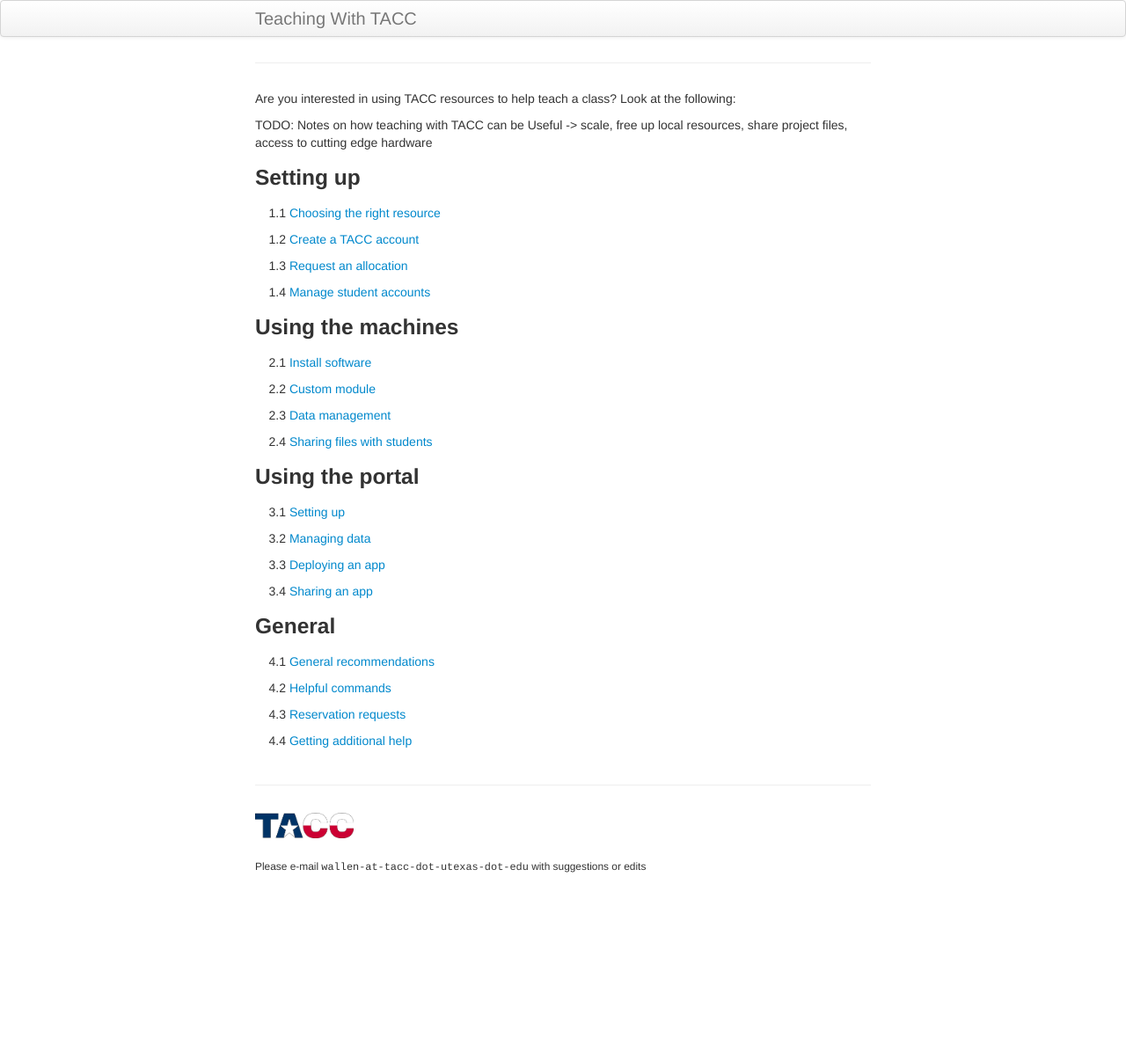
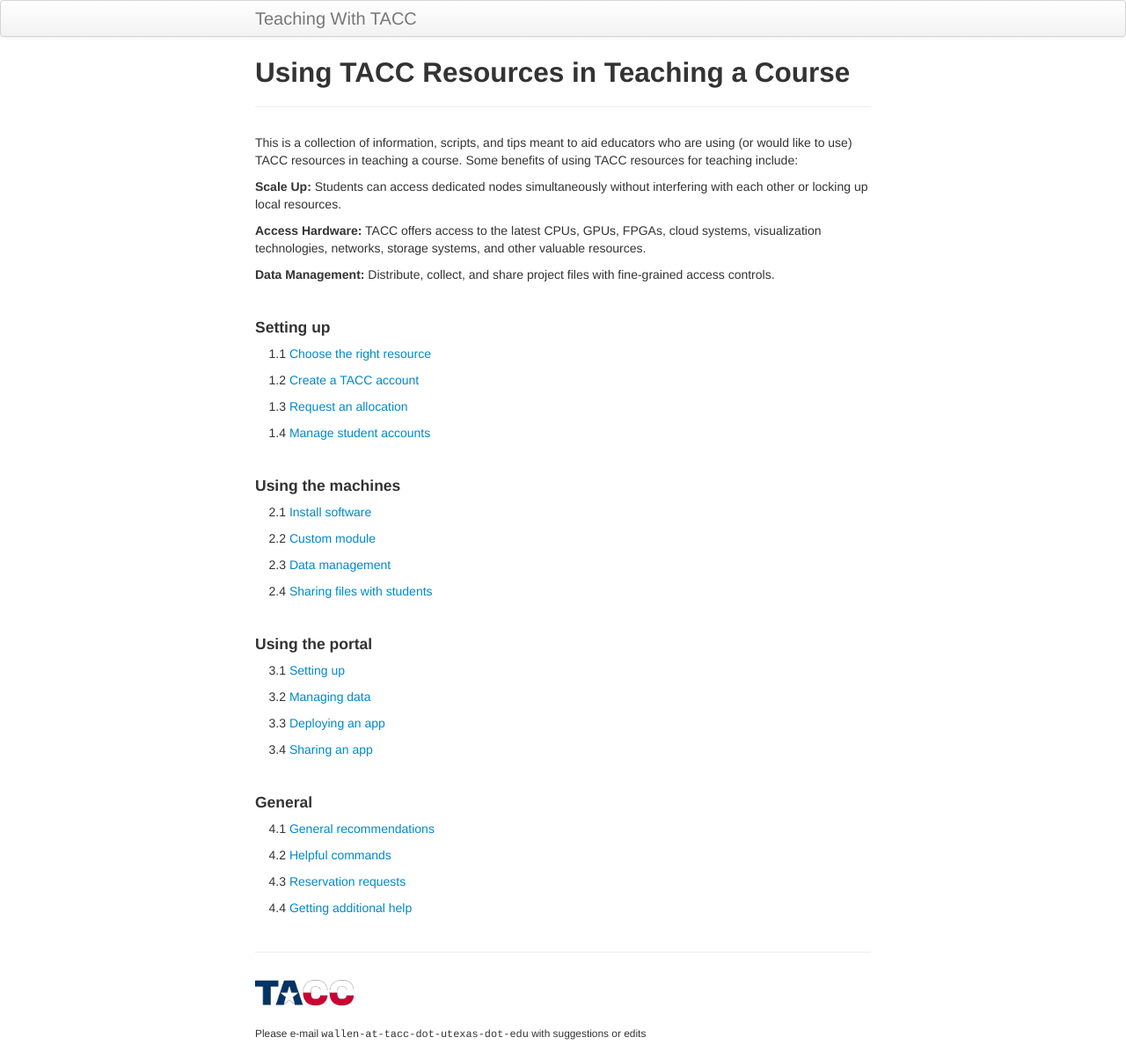
Before and after one commit to TACC/TeachingWithTACC, a Jekyll site: the page built from index.md, in a window 1280 px wide. Shown: the whole page at 88% size. Built offline with Jekyll 4.4.1, drawn with Linux system fonts in a browser that asks for light colours; before the commit the page ends 1006 px from its top, so only the background shows below that.

Commit message:
adding splash text

```diff
--- a/index.md
+++ b/index.md
@@ -1,18 +1,25 @@
 ---
 layout: page
-title:
+title: Using TACC Resources in Teaching a Course
 tagline:
 ---
 
-Are you interested in using TACC resources to help teach a class? Look at the following:
+This is a collection of information, scripts, and tips meant to aid educators
+who are using (or would like to use) TACC resources in teaching a course. Some
+benefits of using TACC resources for teaching include:
+
+**Scale Up:** Students can access dedicated nodes simultaneously without interfering with each other or locking up local resources.
+
+**Access Hardware:** TACC offers access to the latest CPUs, GPUs, FPGAs, cloud systems, visualization technologies, networks, storage systems, and other valuable resources.
+
+**Data Management:** Distribute, collect, and share project files with fine-grained access controls.
+
+<br>
 
 
-TODO: Notes on how teaching with TACC can be Useful
--> scale, free up local resources, share project files, access to cutting edge hardware
+#### Setting up
 
-### Setting up
-
-&nbsp;&nbsp;&nbsp;&nbsp;1.1 [Choosing the right resource](docs/01.choose_resource.md)
+&nbsp;&nbsp;&nbsp;&nbsp;1.1 [Choose the right resource](docs/01.choose_resource.md)
 
 &nbsp;&nbsp;&nbsp;&nbsp;1.2 [Create a TACC account](docs/01.create_account.md)
 
@@ -20,7 +27,9 @@ TODO: Notes on how teaching with TACC can be Useful
 
 &nbsp;&nbsp;&nbsp;&nbsp;1.4 [Manage student accounts](docs/01.manage_accounts.md)
 
-### Using the machines
+<br>
+
+#### Using the machines
 
 &nbsp;&nbsp;&nbsp;&nbsp;2.1 [Install software](docs/02.install_software.md)
 
@@ -30,7 +39,9 @@ TODO: Notes on how teaching with TACC can be Useful
 
 &nbsp;&nbsp;&nbsp;&nbsp;2.4 [Sharing files with students](docs/02.sharing_files.md)
 
-### Using the portal
+<br>
+
+#### Using the portal
 
 &nbsp;&nbsp;&nbsp;&nbsp;3.1 [Setting up](docs/03.setting_up.md)
 
@@ -40,8 +51,9 @@ TODO: Notes on how teaching with TACC can be Useful
 
 &nbsp;&nbsp;&nbsp;&nbsp;3.4 [Sharing an app](docs/03.share_app.md)
 
+<br>
 
-### General
+#### General
 
 &nbsp;&nbsp;&nbsp;&nbsp;4.1 [General recommendations](docs/04.general_recommendations.md)
 
```
Also changed, not shown: 1 other file.
